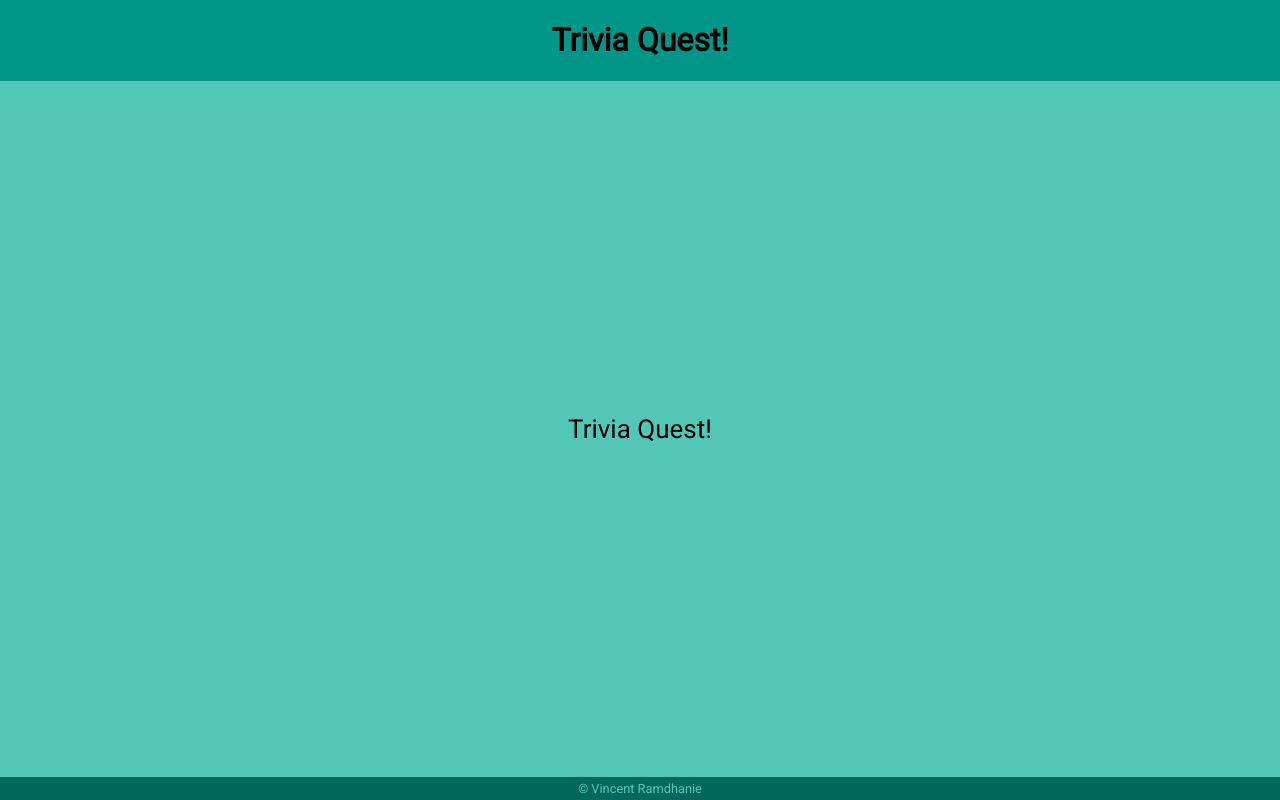
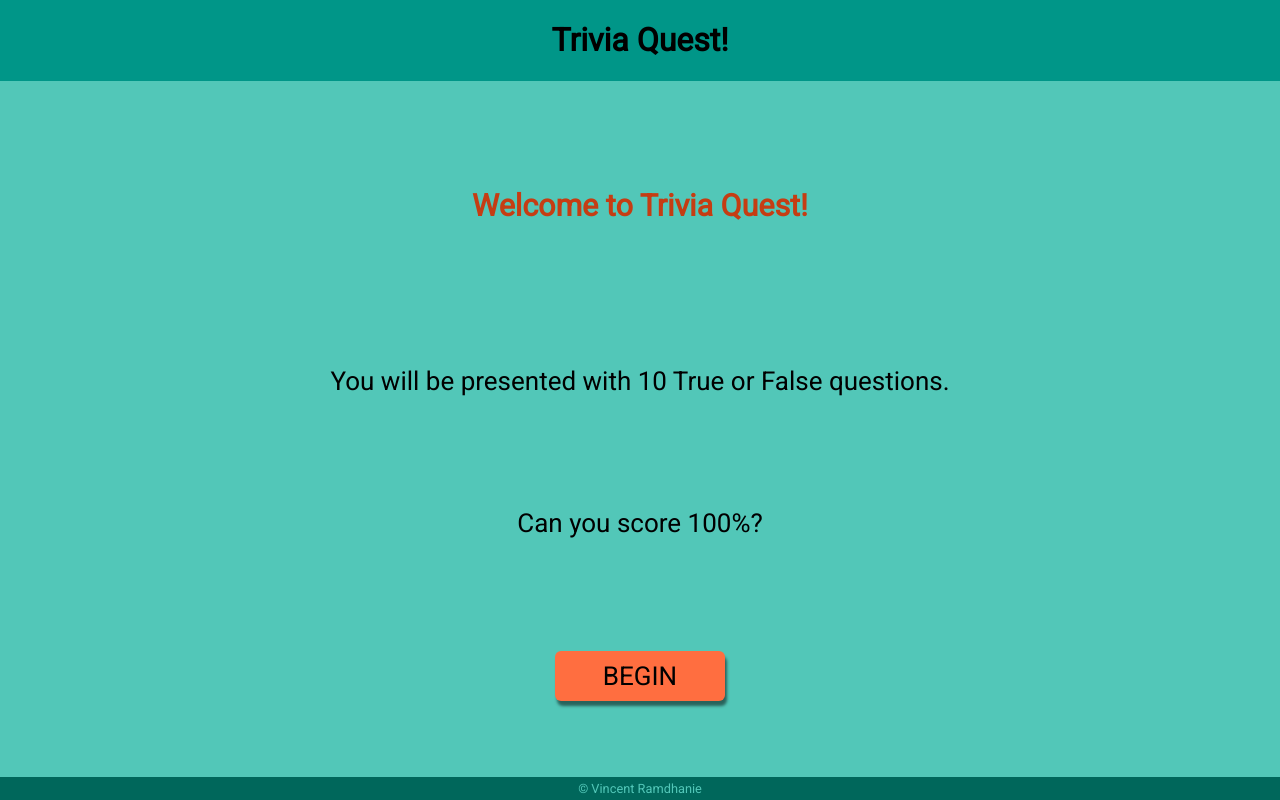
Before and after one commit to vramdhanie/quiz, a React (Create React App) app: page / in a window 1280 px wide. Built offline with nearby package versions, Linux system fonts and the light colour scheme.

Commit message:
Add a Home component

```diff
--- a/src/components/App/app.tsx
+++ b/src/components/App/app.tsx
@@ -5,6 +5,7 @@ import { BrowserRouter as Router, Route } from "react-router-dom";
 import { lightTheme } from "../../styles/themes";
 import Header from "../Header/header";
 import Footer from "../Footer/footer";
+import Home from "../Home/home";
 
 const ThemedMain = styled.main`
   flex: 1;
@@ -27,7 +28,7 @@ const App: React.FC<StyledProps> = ({ className }) => {
         <ThemedMain>
           <Router>
             <Route path="/" exact>
-              <p>Trivia Quest!</p>
+              <Home />
             </Route>
             <Route path="/settings">
               <p>Settings</p>
--- /dev/null
+++ b/src/components/Home/home.tsx
@@ -0,0 +1,50 @@
+import React from "react";
+import { styled } from "../../styles/themes";
+import { StyledProps } from "../../utils/interfaces";
+import { Link } from "react-router-dom";
+import { Primary } from "../../common/buttons";
+
+const ThemedSection = styled.section`
+  width: 100%;
+  height: 100%;
+  padding: 20px;
+  display: flex;
+  flex-direction: column;
+  justify-content: space-around;
+`;
+
+const BannerStatement = styled.h3`
+  text-shadow: ${props => props.theme.all.lightShadow};
+  color: ${props => props.theme.secondary.dark};
+`;
+
+const Home: React.FC<StyledProps> = ({ className }) => {
+  return (
+    <ThemedSection className={className}>
+      <BannerStatement>Welcome to Trivia Quest!</BannerStatement>
+
+      <div className="home_message">
+        You will be presented with 10 True or False questions.
+      </div>
+
+      <div className="callout">Can you score 100%?</div>
+
+      <Link to="/quiz" className="action">
+        <Primary>BEGIN</Primary>
+      </Link>
+    </ThemedSection>
+  );
+};
+
+export default styled(Home)`
+  .home_message {
+    width: 80%;
+    margin: 0 auto;
+  }
+
+  .action {
+    text-decoration: none;
+    color: inherit;
+    margin: 0 auto;
+  }
+`;
```
Also changed, not shown: 1 other file (tests, documents, lock files or other folders).
